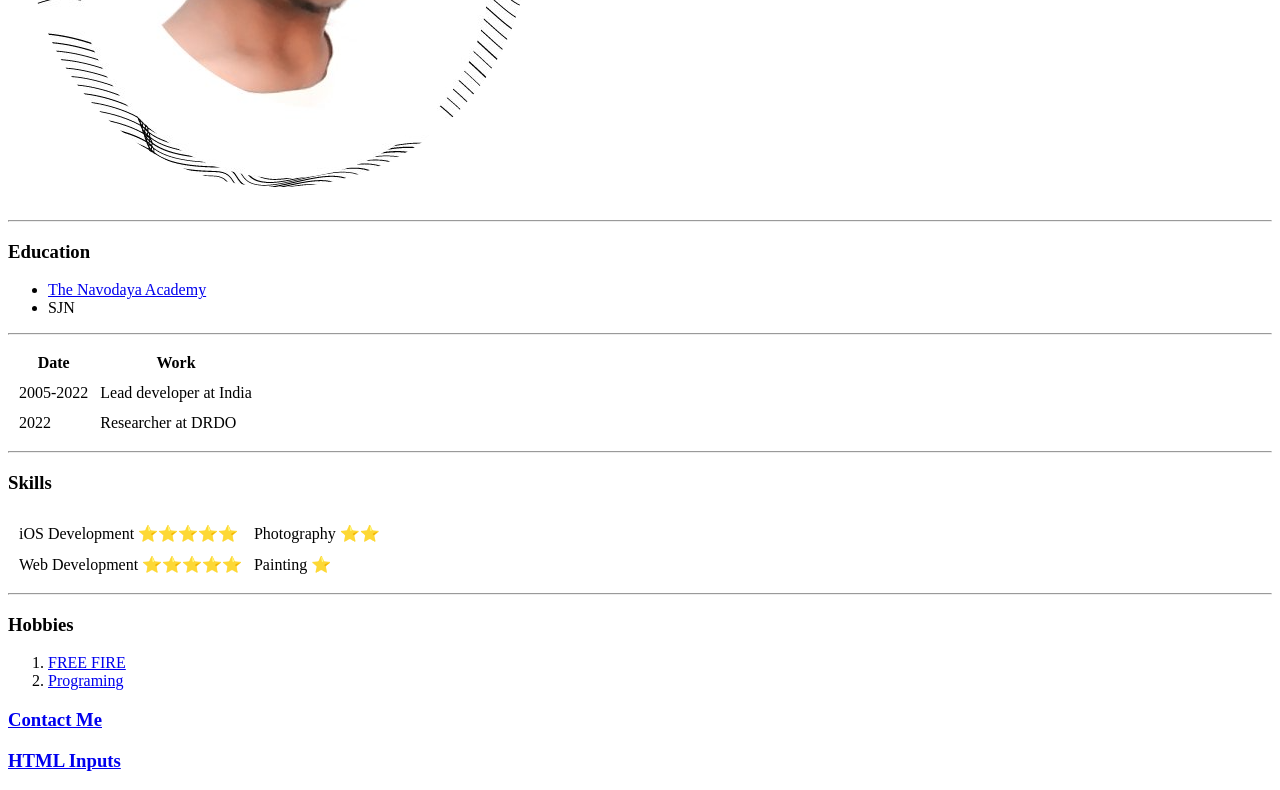
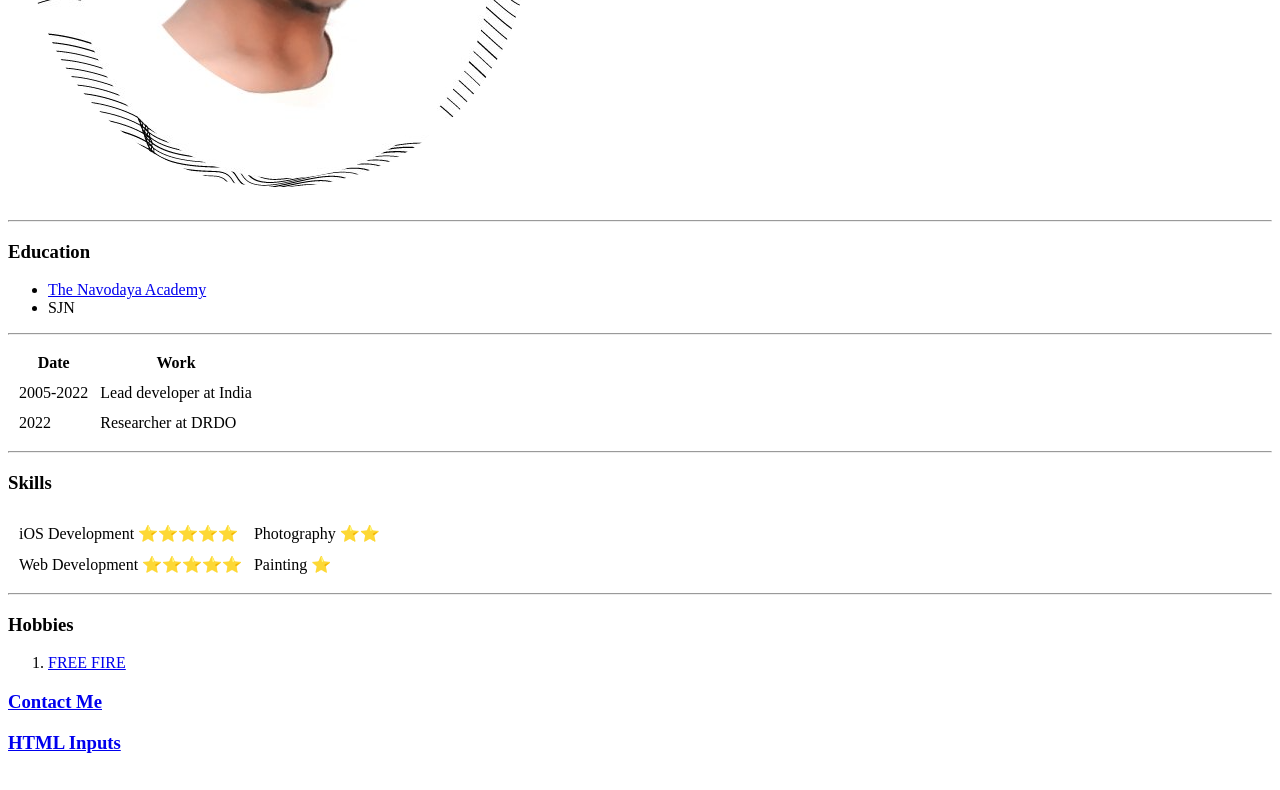
Before and after one commit to Selva-TS-cube/cv, a plain HTML site: page index.html in a window 1280 px wide. Shown: the part 342-1132 px from the top of the page. Drawn offline with Linux system fonts and the light colour scheme.

Commit message:
Update index.html

```diff
--- a/index.html
+++ b/index.html
@@ -60,8 +60,7 @@
     <ol>
         <li> <a href="https://ff.garena.com/">FREE FIRE</a>
         <br></li>
-        <li> <a href="programming.html">Programing</a>
-        <br></li>
+
     </ol>
     <h3> <a href="contact.html">Contact Me</a></h3>
     <h3> <a href="input.html">HTML Inputs</a></h3>
```
